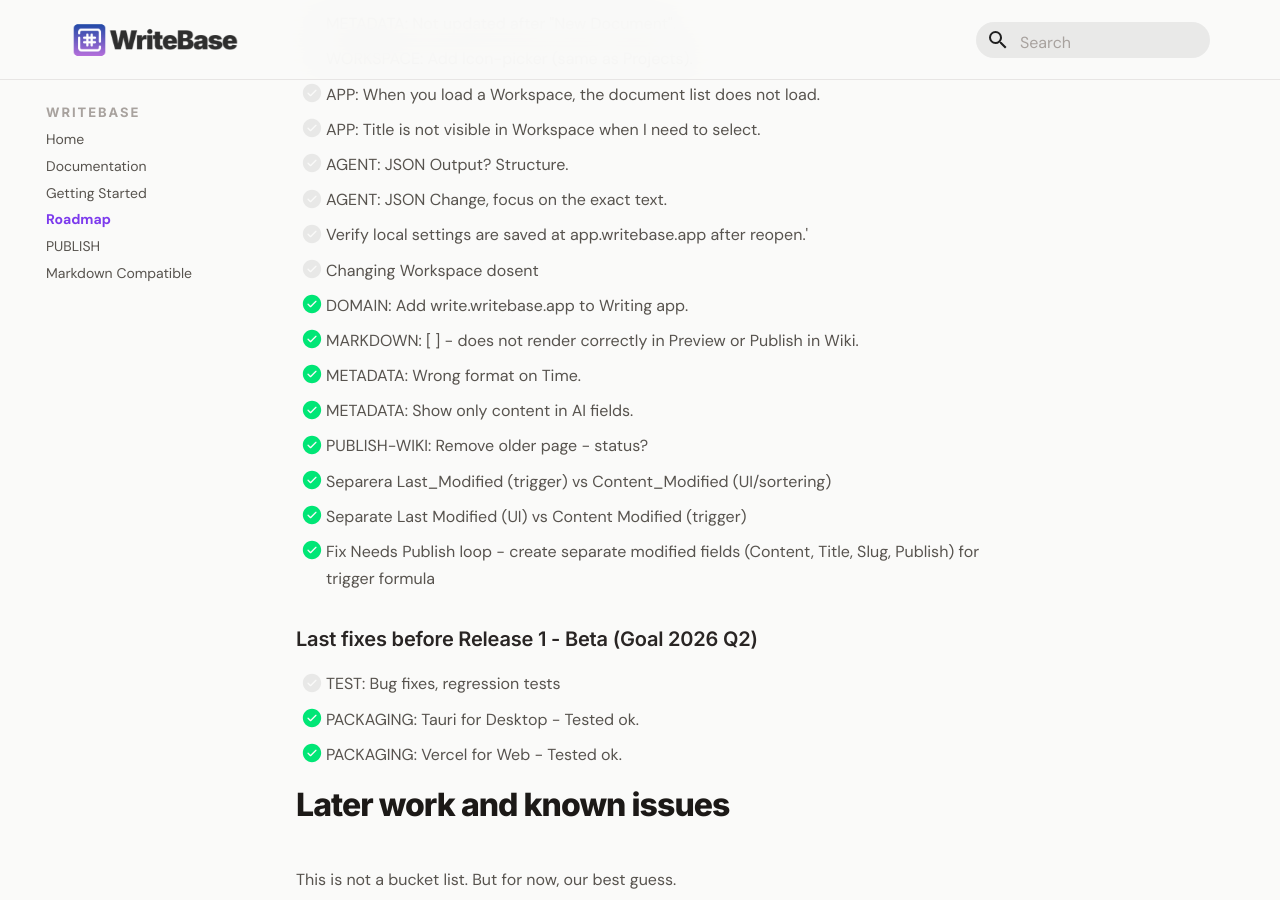
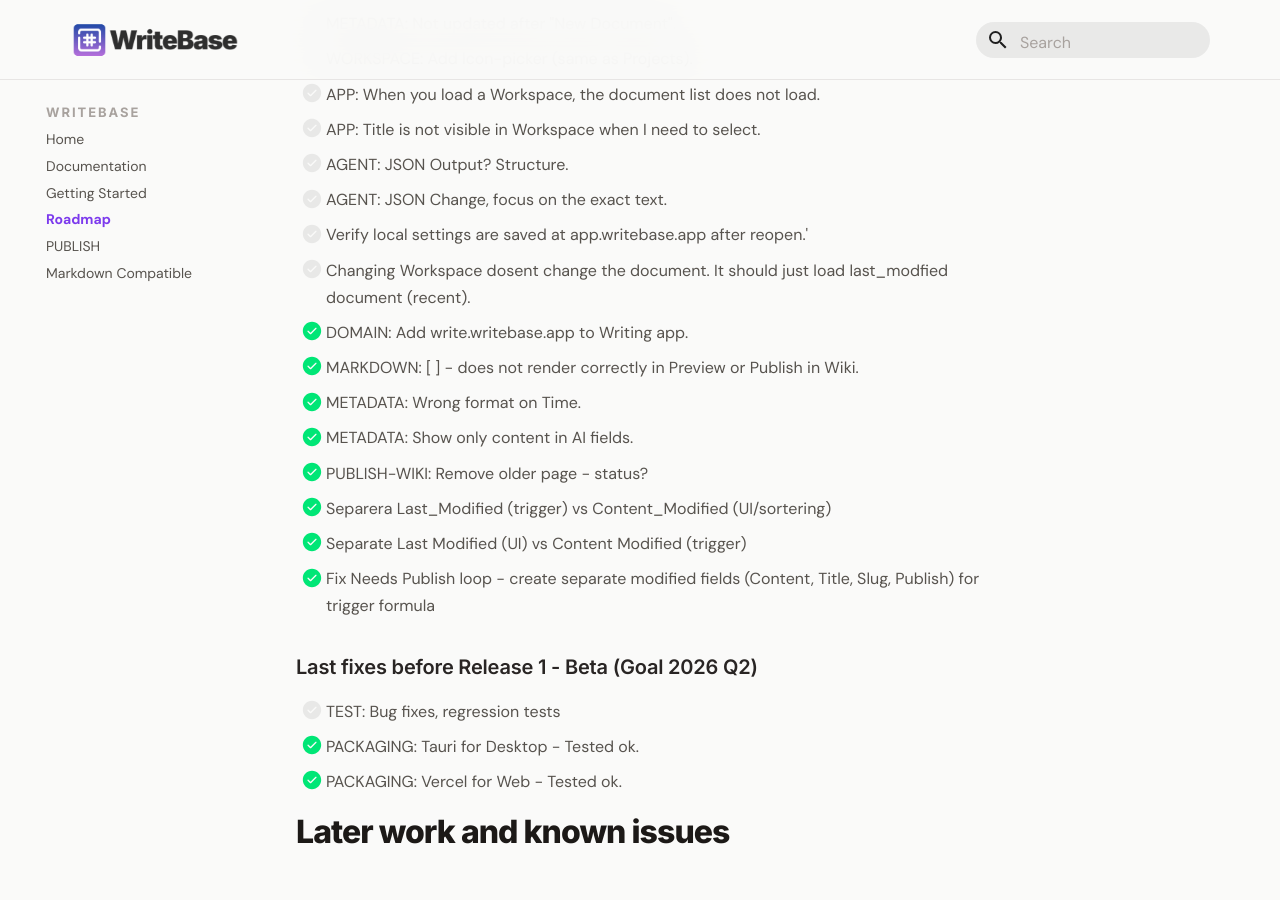
Before and after one commit to larssonhthomas-afk/writebase-docs, an MkDocs documentation site: the page built from docs/009-roadmap.md, in a window 1280 px wide and 900 px high, scrolled down 994 px. Built offline with MkDocs 1.6.1 and Material for MkDocs 9.7.7, drawn with Linux system fonts in a browser that asks for light colours; some web fonts are replaced.

Commit message:
Update 009-roadmap.md

```diff
--- a/docs/009-roadmap.md
+++ b/docs/009-roadmap.md
@@ -43,7 +43,7 @@ This Backlog has a priority 1-3.
 - [ ] AGENT: JSON Output? Structure.
 - [ ] AGENT: JSON Change, focus on the exact text.
 - [ ] Verify local settings are saved at app.writebase.app after reopen.'
-- [ ] Changing Workspace dosent
+- [ ] Changing Workspace dosent change the document. It should just load last_modfied document (recent).
 
 - [x] DOMAIN: Add write.writebase.app to Writing app.
 - [x] MARKDOWN: [ ] - does not render correctly in Preview or Publish in Wiki.
```
